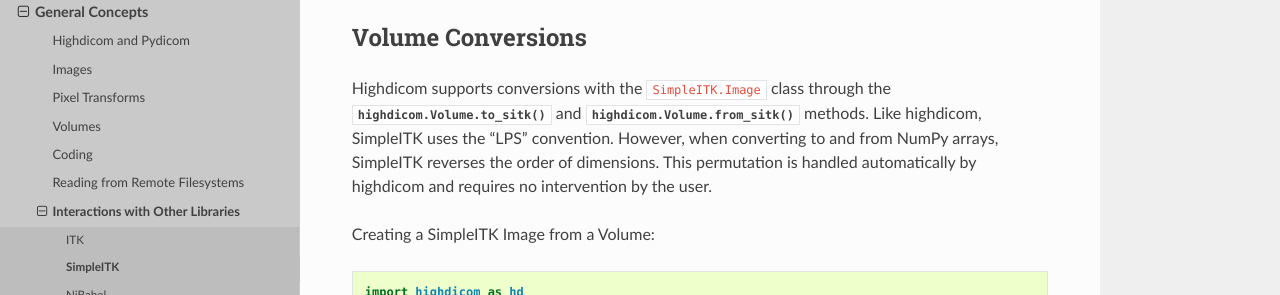
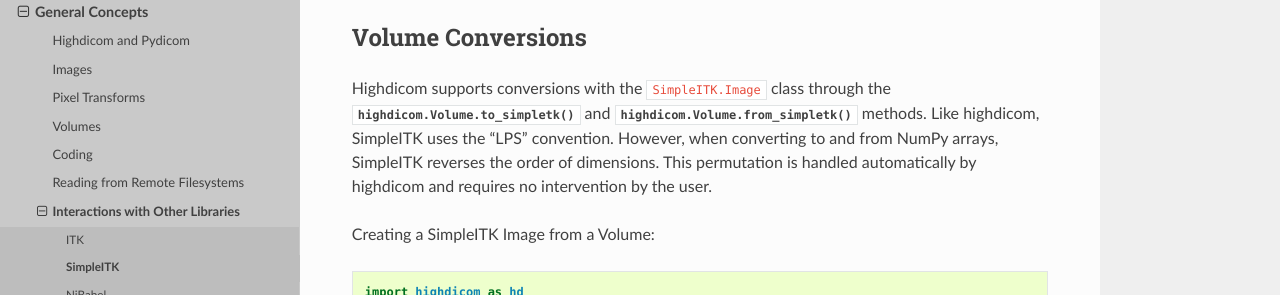
Before and after one commit to ImagingDataCommons/highdicom, a Sphinx documentation site: the page built from docs/sitk_lib.rst, in a window 1280 px wide and 1129 px high. Shown: the part 260-555 px from the top of the window. Built offline with Sphinx 7.4.7 and the Read the Docs theme 3.1.0, drawn with Linux system fonts in a browser that asks for light colours.

Commit message:
Fix SimpleITK method names in docs

```diff
--- a/docs/sitk_lib.rst
+++ b/docs/sitk_lib.rst
@@ -13,10 +13,11 @@
 ------------------
 
 Highdicom supports conversions with the ``SimpleITK.Image`` class through the
-:meth:`highdicom.Volume.to_sitk` and :meth:`highdicom.Volume.from_sitk` methods.
-Like highdicom, SimpleITK uses the "LPS" convention. However, when converting to
-and from NumPy arrays, SimpleITK reverses the order of dimensions. This permutation
-is handled automatically by highdicom and requires no intervention by the user.
+:meth:`highdicom.Volume.to_simpletk` and :meth:`highdicom.Volume.from_simpletk`
+methods. Like highdicom, SimpleITK uses the "LPS" convention. However, when
+converting to and from NumPy arrays, SimpleITK reverses the order of
+dimensions. This permutation is handled automatically by highdicom and requires
+no intervention by the user.
 
 
 Creating a SimpleITK Image from a Volume:
```
